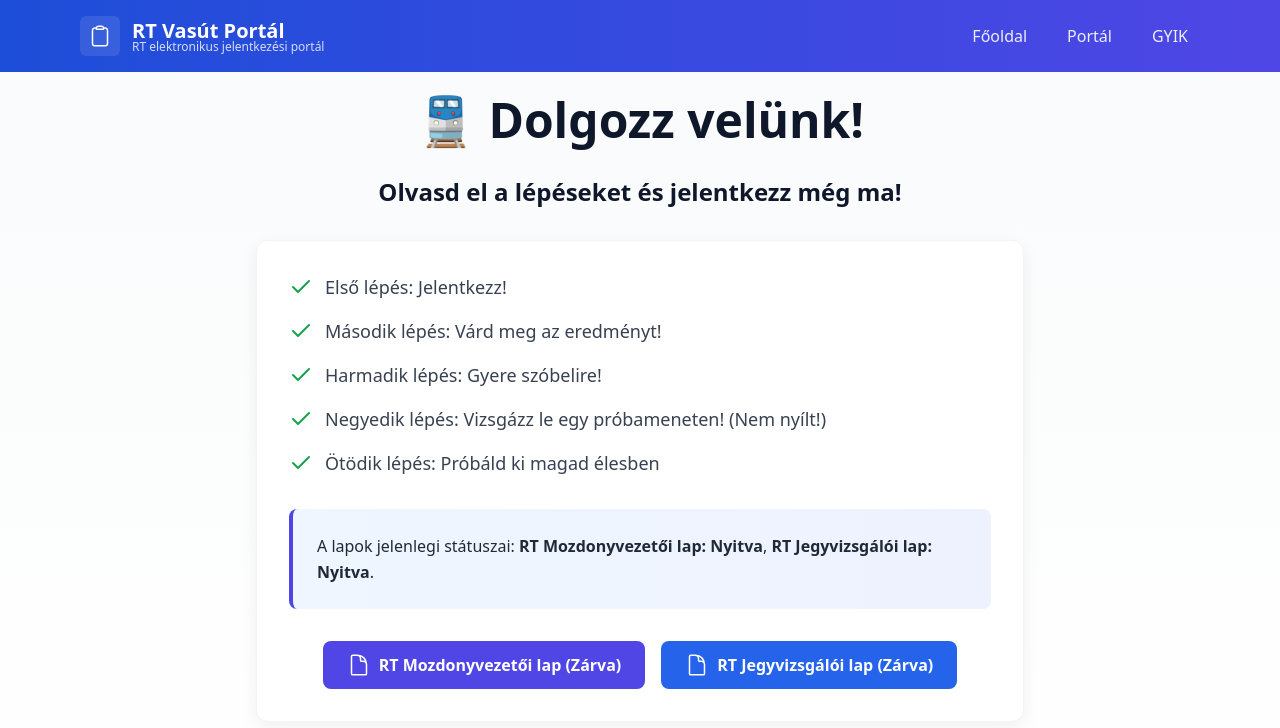
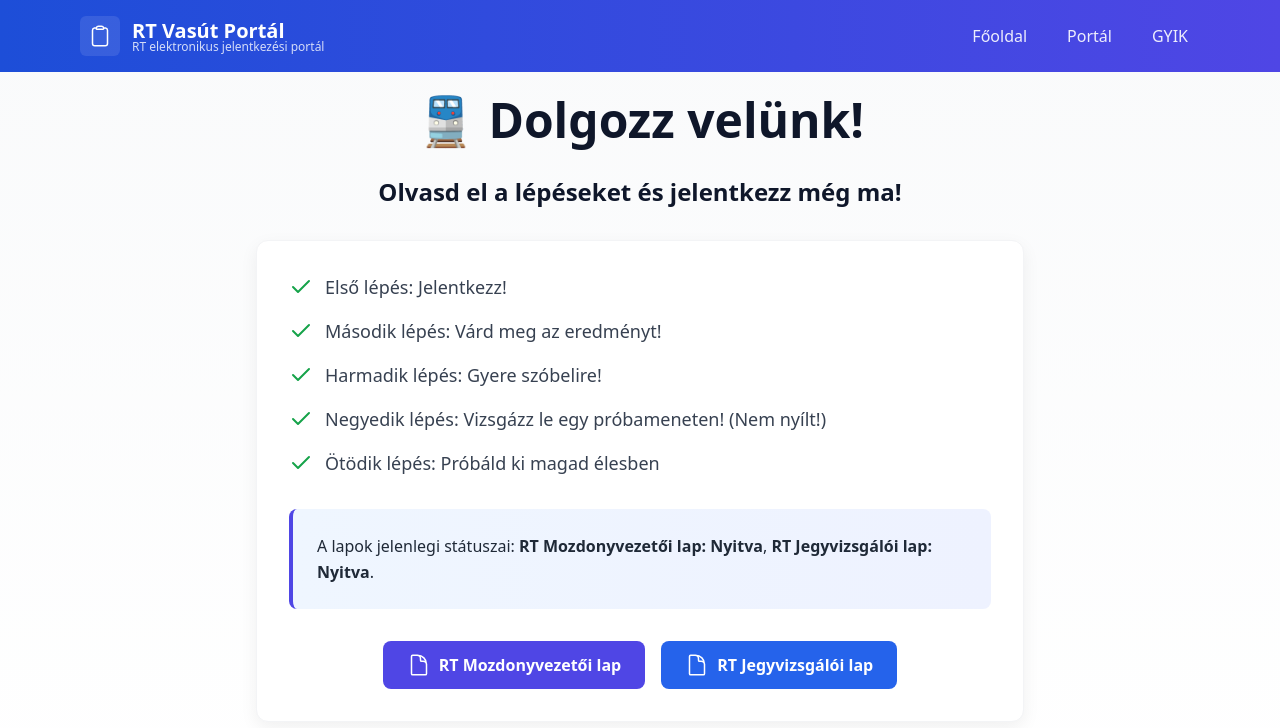
Before and after one commit to Sargakalap/red-trains-website, a website: page dolgozz.html in a window 1280 px wide. Drawn offline with nearby package versions, Linux system fonts and the light colour scheme.

Commit message:
Update dolgozz.html

```diff
--- a/dolgozz.html
+++ b/dolgozz.html
@@ -90,14 +90,14 @@
   <path stroke-linecap="round" stroke-linejoin="round" d="M19.5 14.25v-2.625a3.375 3.375 0 0 0-3.375-3.375h-1.5A1.125 1.125 0 0 1 13.5 7.125v-1.5a3.375 3.375 0 0 0-3.375-3.375H8.25m2.25 0H5.625c-.621 0-1.125.504-1.125 1.125v17.25c0 .621.504 1.125 1.125 1.125h12.75c.621 0 1.125-.504 1.125-1.125V11.25a9 9 0 0 0-9-9Z" />
 </svg>
 
-                   RT Mozdonyvezetői lap (Zárva)
+                   RT Mozdonyvezetői lap
                 </a>
                 <a href="https://docs.google.com/forms/d/e/1FAIpQLSfZVos611qlxxgkeWaye50MPFWa2Azgs3h73fFTG26bt7t_bw/viewform?usp=dialog" class="inline-flex items-center gap-2 bg-blue-600 hover:bg-blue-700 text-white font-bold py-3 px-6 rounded-lg transition duration-300 transform hover:scale-105">
                     <svg xmlns="http://www.w3.org/2000/svg" fill="none" viewBox="0 0 24 24" stroke-width="1.5" stroke="currentColor" class="size-6">
   <path stroke-linecap="round" stroke-linejoin="round" d="M19.5 14.25v-2.625a3.375 3.375 0 0 0-3.375-3.375h-1.5A1.125 1.125 0 0 1 13.5 7.125v-1.5a3.375 3.375 0 0 0-3.375-3.375H8.25m2.25 0H5.625c-.621 0-1.125.504-1.125 1.125v17.25c0 .621.504 1.125 1.125 1.125h12.75c.621 0 1.125-.504 1.125-1.125V11.25a9 9 0 0 0-9-9Z" />
 </svg>
 
-                    RT Jegyvizsgálói lap (Zárva)
+                    RT Jegyvizsgálói lap
                 </a>
             </div>
         </div>
```
